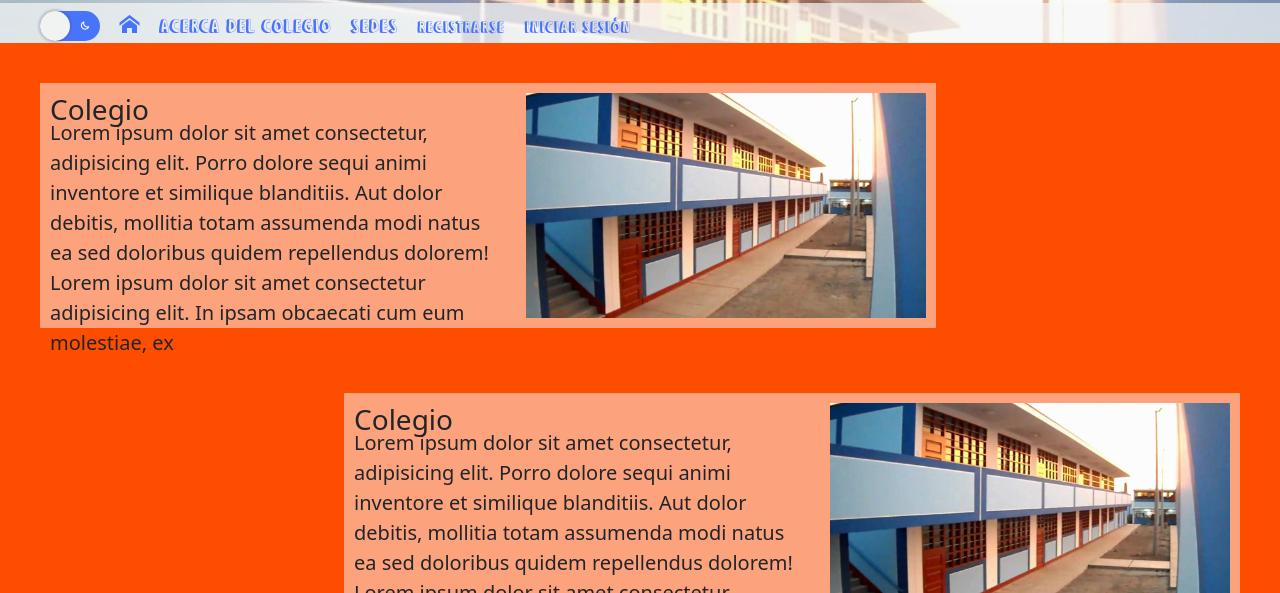
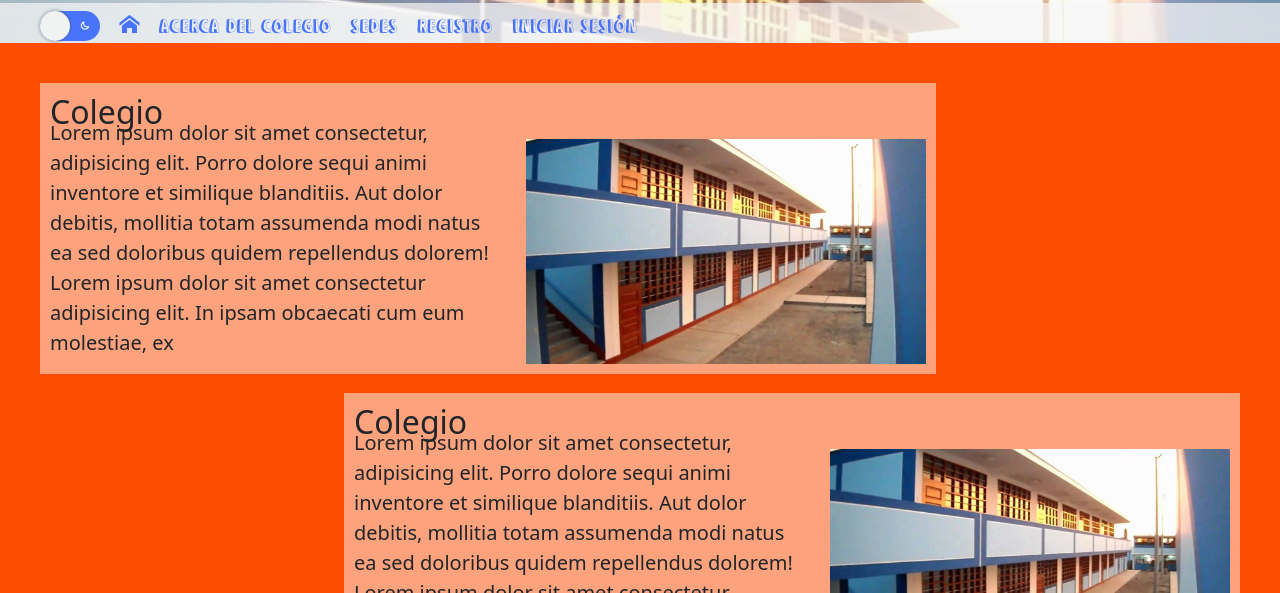
Before and after one commit to santiagohernandezluengas/Bicentenario, a plain HTML site: page index.html in a window 1280 px wide. Shown: the part 207-800 px from the top of the page. Drawn offline with nearby package versions, Linux system fonts and the light colour scheme; files whose address does not match are found by name.

Commit message:
Se modificó el index.html

```diff
--- a/estilos/_main.scss
+++ b/estilos/_main.scss
@@ -30,7 +30,7 @@
             position: absolute;
             top: 35px;
         }
-        h3 {
+        h2 {
             width: 50%;
             position: absolute;
         }
--- a/index.html
+++ b/index.html
@@ -38,8 +38,8 @@
                         <li><a href="index.html"><span class="icon-home icon"></span></a></li>
                         <li><a href="#colegio">Acerca del colegio</a></li>
                         <li><a href="#sedes">Sedes</a></li>
-                        <li><button class="registro" id="registro"><a href="">Registrarse</button></a></li>
-                        <li><button class="login" id="login"><a href="">Iniciar sesión</button></a></li>
+                        <li><a href="#" class="btn-nav">Registro</a></li>
+                        <li><a href="#" class="btn-nav">Iniciar sesión</a></li>
                     </ul>
                 </nav>
             </div>
@@ -52,18 +52,17 @@
         <!--Seccion informacion-->
         <section class="informacion" id="colegio">
             <article class="texto">
-                <h3>Colegio</h3>
+                <h2>Colegio</h2>
                 <p>
                     Lorem ipsum dolor sit amet consectetur, adipisicing elit. Porro dolore sequi animi inventore et
                     similique blanditiis. Aut dolor debitis, mollitia totam assumenda modi natus ea sed doloribus quidem
                     repellendus dolorem!
                     Lorem ipsum dolor sit amet consectetur adipisicing elit. In ipsam obcaecati cum eum molestiae, ex
-
                 </p>
                 <img src="img/colegio1.jpg" alt="colegio">
             </article>
             <article class="texto-rigt">
-                <h3>Colegio</h3>
+                <h2>Colegio</h2>
                 <p>
                     Lorem ipsum dolor sit amet consectetur, adipisicing elit. Porro dolore sequi animi inventore et
                     similique blanditiis. Aut dolor debitis, mollitia totam assumenda modi natus ea sed doloribus quidem
@@ -114,7 +113,7 @@
                 <div class="card" style="width: 18rem;">
                     <img src="img/colegio1.jpg" class="card-img-top" alt="...">
                     <div class="card-body">
-                        <h5 class="card-title">Bicentenario</h5>
+                        <h3 class="card-title">Bicentenario</h3>
                         <p class="card-text">Some quick example text to build on the card title and make up the bulk of
                             the card's content.</p>
                     </div>
@@ -122,7 +121,7 @@
                 <div class="card" style="width: 18rem;">
                     <img src="img/colegio1.jpg" class="card-img-top" alt="...">
                     <div class="card-body">
-                        <h5 class="card-title">San Andrés</h5>
+                        <h3 class="card-title">San Andrés</h3>
                         <p class="card-text">Some quick example text to build on the card title and make up the bulk of
                             the card's content.</p>
                     </div>
@@ -130,7 +129,7 @@
                 <div class="card" style="width: 18rem;">
                     <img src="img/colegio1.jpg" class="card-img-top" alt="...">
                     <div class="card-body">
-                        <h5 class="card-title">San Andrés</h5>
+                        <h3 class="card-title">San Andrés</h3>
                         <p class="card-text">Some quick example text to build on the card title and make up the bulk of
                             the card's content.</p>
                     </div>
@@ -155,8 +154,7 @@
         </div>
     </footer>
     <!--Finaliza el footer-->
-</body>
 <!--Scripts-->
 <script src="js/dark-mode.js"></script>
-
+</body>
 </html>
```
